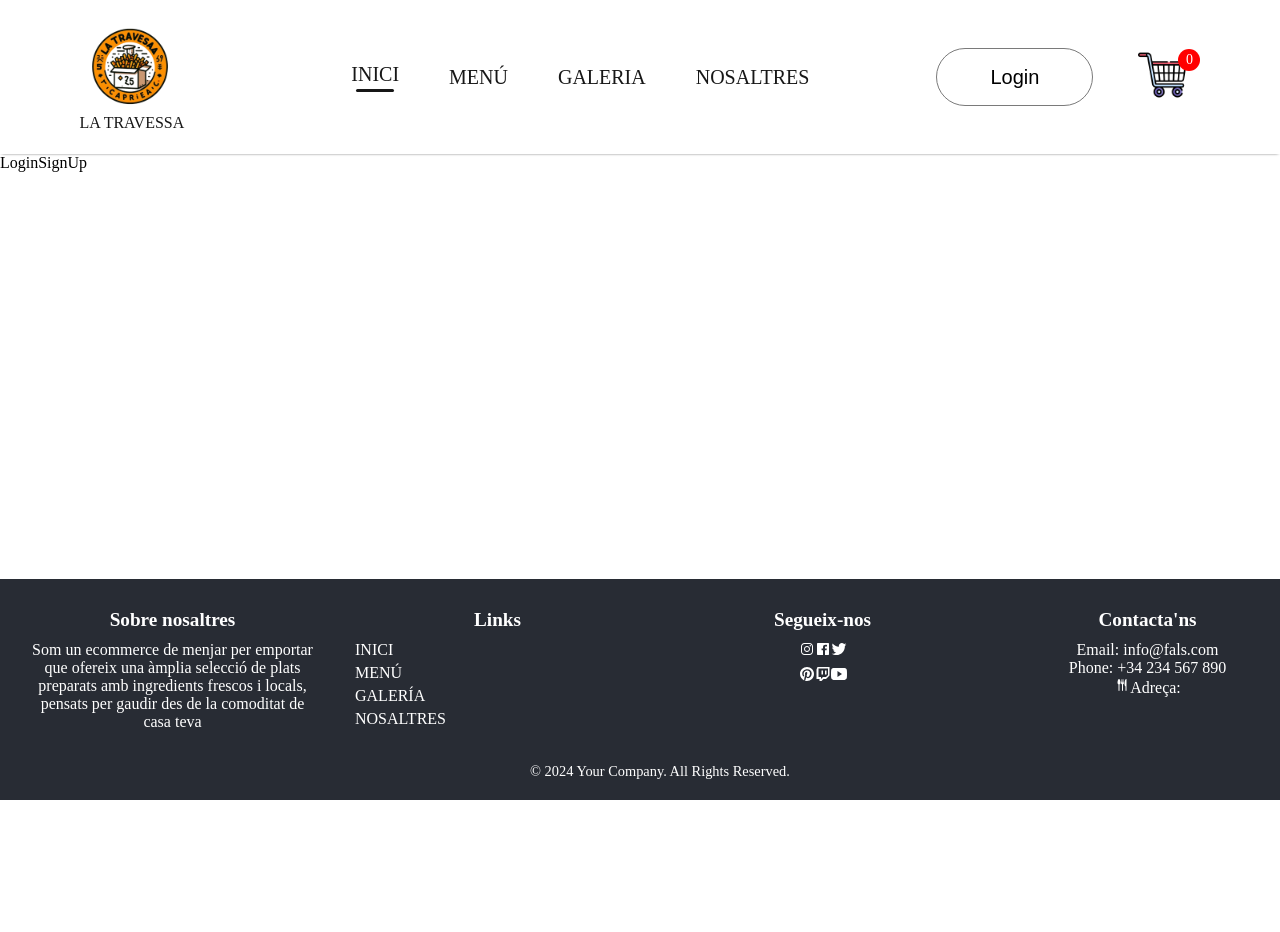
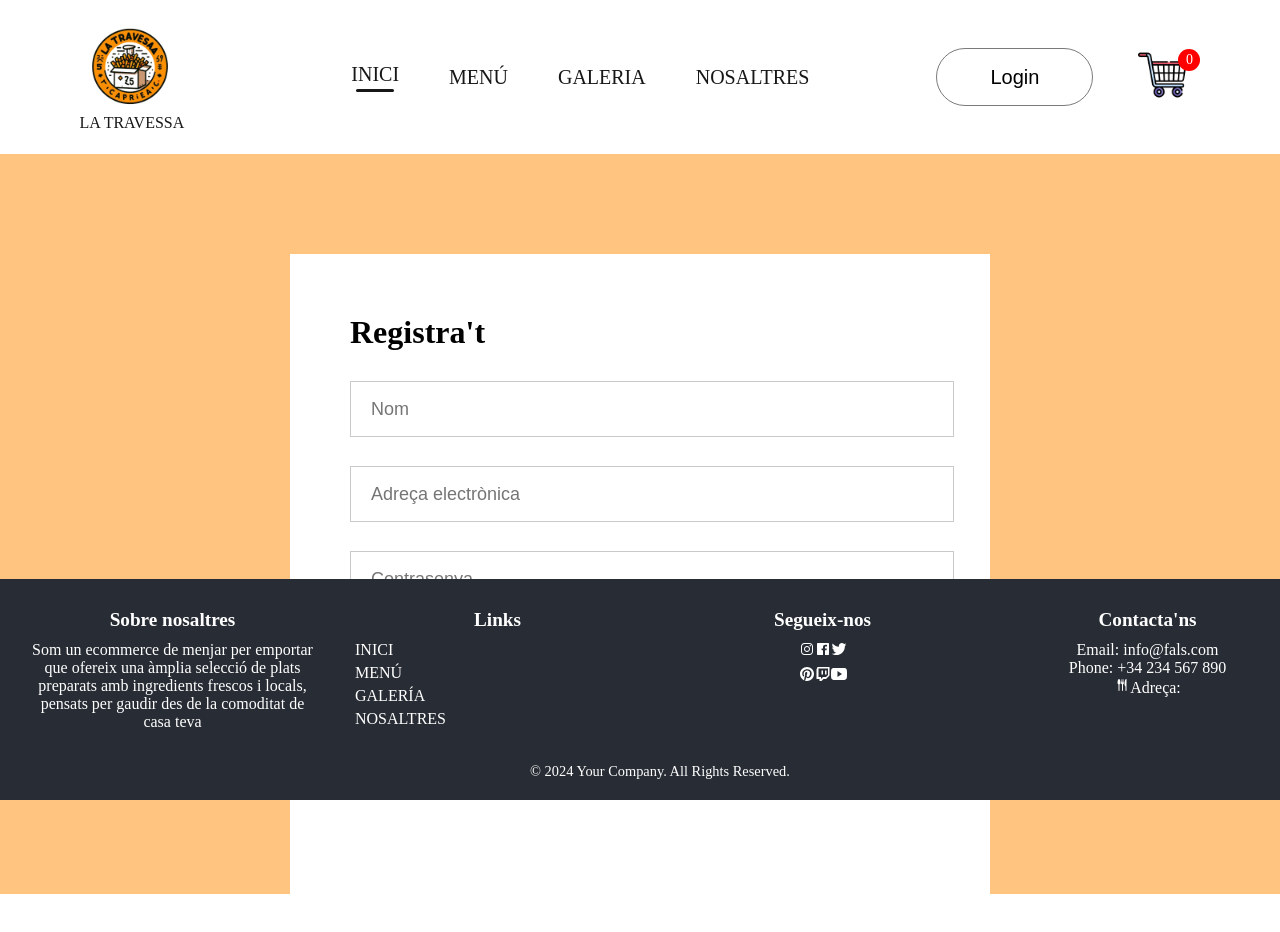
Before and after one commit to ccmc26/TREBALLFINALDEC, a React (Create React App) app in the folder frontend/: page /login in a window 1280 px wide. Shown: the top 932 px of the page. Before the commit the page ends 800 px from the top, so only its background shows below. Built offline with nearby package versions, Linux system fonts and the light colour scheme.

Commit message:
primeres cosiues del login, he d'arreglar el footer i fer-lo sticky

```diff
--- a/frontend/src/App.js
+++ b/frontend/src/App.js
@@ -9,7 +9,6 @@
 
 function App() {
   const [menu,setMenu] = useState("inici");
-
   const handleMenuSelect = (menuItem) => {
     setMenu(menuItem);
   };
--- /dev/null
+++ b/frontend/src/Pages/CSS/LoginSignUp.css
@@ -0,0 +1,47 @@
+.loginsignup{
+    width: 100%;
+    height: 80vh;
+    background: hsl(32, 100%, 75%);
+    padding-top: 100px;
+}
+
+.loginsignup-container{
+    width: 580px;
+    height: 600px;
+    background: white;
+    margin: auto;
+    padding: 40px 60px;
+}
+
+.loginsignup-container h1{
+    margin: 20px 0px;
+}
+
+.loginsignup-fields{
+    display: flex;
+    flex-direction: column;
+    gap: 29px;
+    margin-top: 30px;
+}
+
+.loginsignup-fields input{
+    height: 52px;
+    width: 100%;
+    padding-left: 20px;
+    border: 1px solid #c9c9c9;
+    outline: none;
+    color: #5c5c5c;
+    font-size: 18px;
+}
+
+.loginsignup-container button{
+    width: 580px;
+    height: 52px;
+    color: white;
+    background: #171717;
+    margin-top: 30px;
+    border: none;
+    font-size: 24px;
+    font-weight: 500;
+    cursor: pointer;
+}
--- a/frontend/src/Pages/LoginSignUp.jsx
+++ b/frontend/src/Pages/LoginSignUp.jsx
@@ -1,8 +1,24 @@
 import React from 'react'
+import './CSS/LoginSignUp.css';
 
 const LoginSignUp = () => {
   return (
-    <div>LoginSignUp</div>
+    <div className='loginsignup'>
+      <div className="loginsignup-container">
+        <h1>Registra't</h1>
+        <div className="loginsignup-fields">
+          <input type="text" placeholder='Nom'/>
+          <input type="email" placeholder='Adreça electrònica'/>
+          <input type="password" placeholder='Contrasenya'/>
+        </div>
+        <button>Continua</button>
+        <p className="loginsignup-login">Ja tens un compte? <span>Inicia sessió</span></p>
+        <div className="loginsignup-agree">
+          <input type="checkbox" />
+          <p>Accepte els termes d'us i privacitat</p>
+        </div>
+      </div>
+    </div>
   )
 }
 
```
